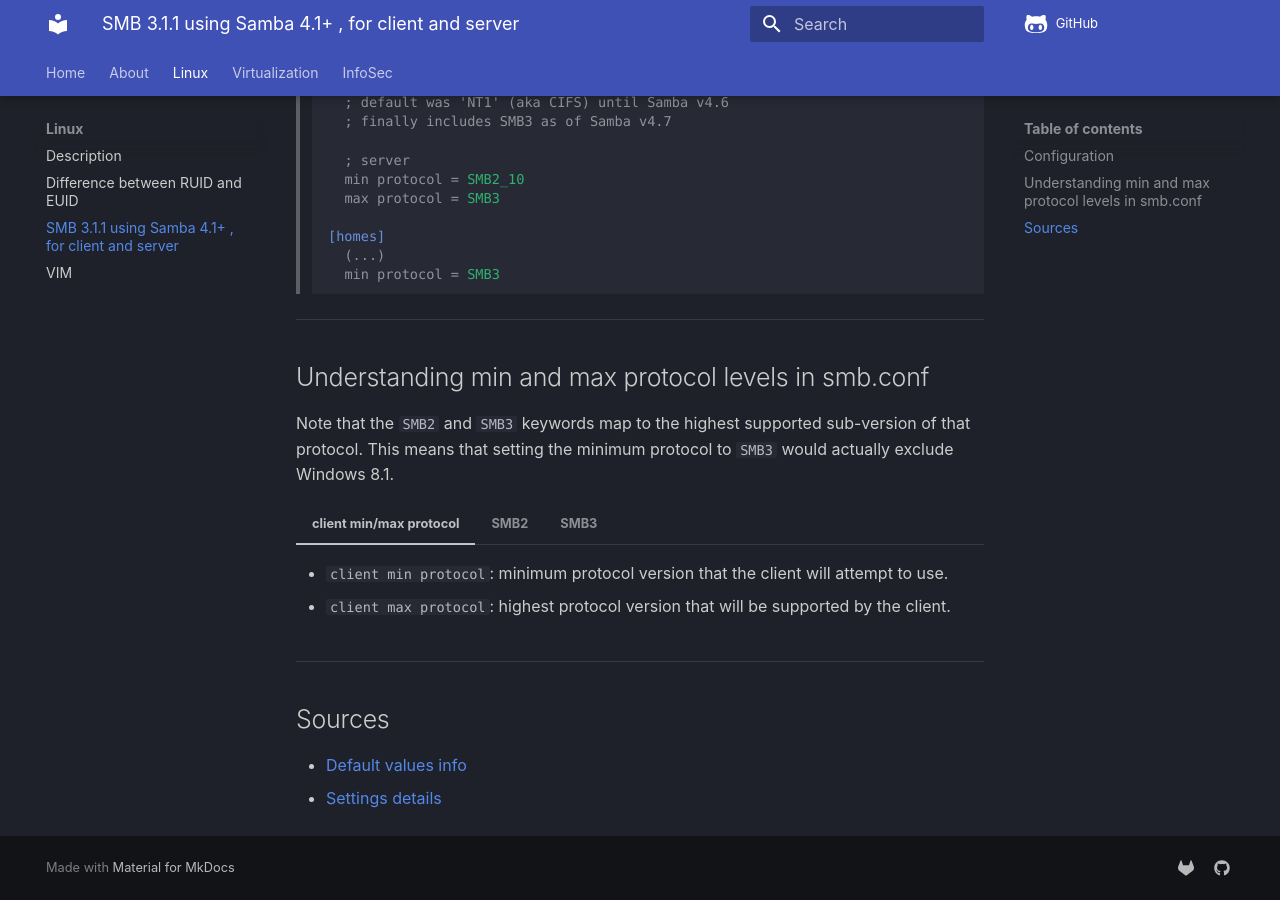
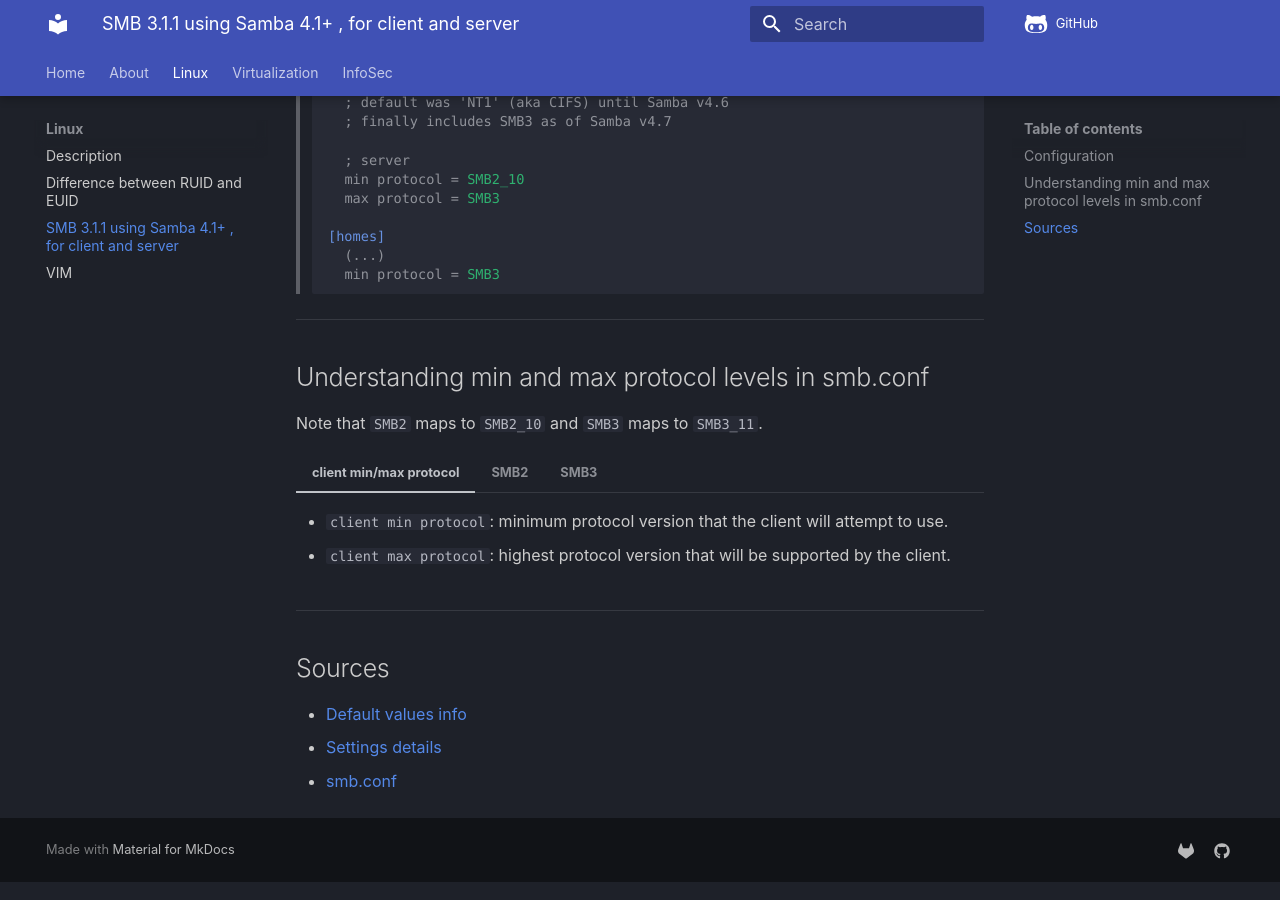
Before and after one commit to NeodymiumFerBore/wiki-pages, an MkDocs documentation site: the page built from docs/Linux/smb3.md, in a window 1280 px wide and 900 px high, scrolled down 577 px. Built offline with MkDocs 1.6.1 and Material for MkDocs 9.7.7, drawn with Linux system fonts in a browser that asks for light colours; comment, search, counter and statistics services are not loaded.

Commit message:
Correct misinformation about SMB2 defaults in smb.conf

```diff
--- a/docs/Linux/smb3.md
+++ b/docs/Linux/smb3.md
@@ -30,7 +30,7 @@ The variable names are pretty clear. You can also set it on a share basis, to ma
 
 ## Understanding min and max protocol levels in smb.conf
 
-Note that the `SMB2` and `SMB3` keywords map to the highest supported sub-version of that protocol. This means that setting the minimum protocol to `SMB3` would actually exclude Windows 8.1.
+Note that `SMB2` maps to `SMB2_10` and `SMB3` maps to `SMB3_11`.
 
 === "client min/max protocol"
 
@@ -41,17 +41,17 @@ Note that the `SMB2` and `SMB3` keywords map to the highest supported sub-versio
 
     - `SMB2`: Re-implementation of the SMB protocol. Used by Windows Vista and later versions of Windows. SMB2 has sub protocols available:
         - `SMB2_02`: The earliest SMB2 version.
-        - `SMB2_10`: Windows 7 SMB2 version. (By default SMB2 selects the SMB2\_10 variant.)
+        - `SMB2_10`: Windows 7 SMB2 version. (By default SMB2 selects the SMB2_10 variant.)
         - `SMB2_22`: Early Windows 8 SMB2 version.
         - `SMB2_24`: Windows 8 beta SMB2 version.
 
 === "SMB3"
 
-    - `SMB3`: The same as SMB2. Used by Windows 8. SMB3 has sub protocols available:
-        - `SMB3_00`: Windows 8 SMB3 version. (mostly the same as SMB2\_24)
+    - `SMB3`: Used by Windows 8 and later. SMB3 has sub protocols available:
+        - `SMB3_00`: Windows 8 SMB3 version. (mostly the same as SMB2_24)
         - `SMB3_02`: Windows 8.1 SMB3 version.
         - `SMB3_10`: early Windows 10 technical preview SMB3 version.
-        - `SMB3_11`: Windows 10 technical preview SMB3 version (maybe final). By default SMB3 selects the SMB3\_11 variant.
+        - `SMB3_11`: Windows 10 technical preview SMB3 version (maybe final). By default SMB3 selects the SMB3_11 variant.
 
 ---
 
@@ -59,3 +59,4 @@ Note that the `SMB2` and `SMB3` keywords map to the highest supported sub-versio
 
 - [Default values info](https://superuser.com/questions/1226973/how-to-force-linux-cifs-mount-to-default-to-smb3)
 - [Settings details](https://www.cyberciti.biz/faq/how-to-configure-samba-to-use-smbv2-and-disable-smbv1-on-linux-or-unix)
+- [smb.conf](https://www.samba.org/samba/docs/current/man-html/smb.conf.5.html#CLIENTMAXPROTOCOL)
```
